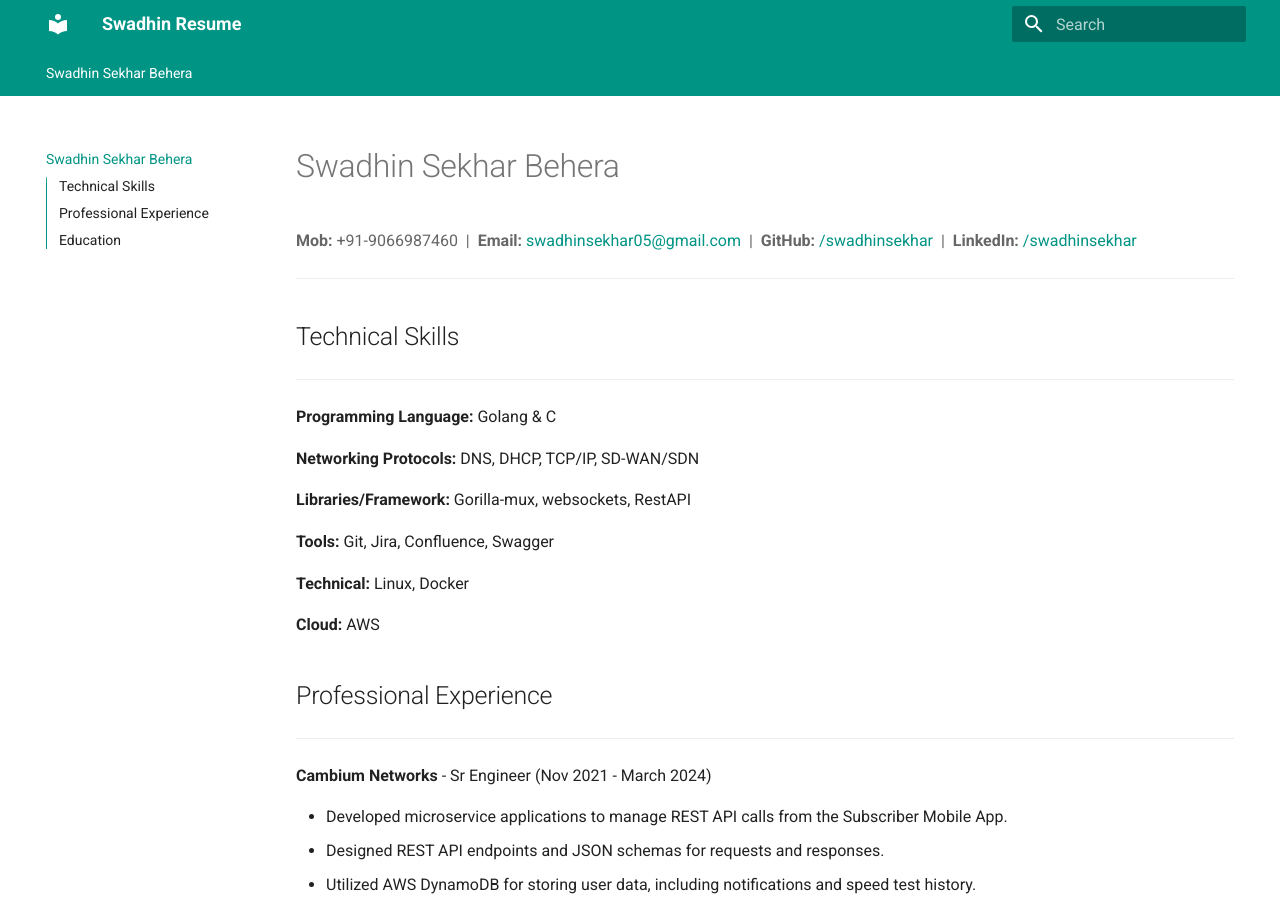
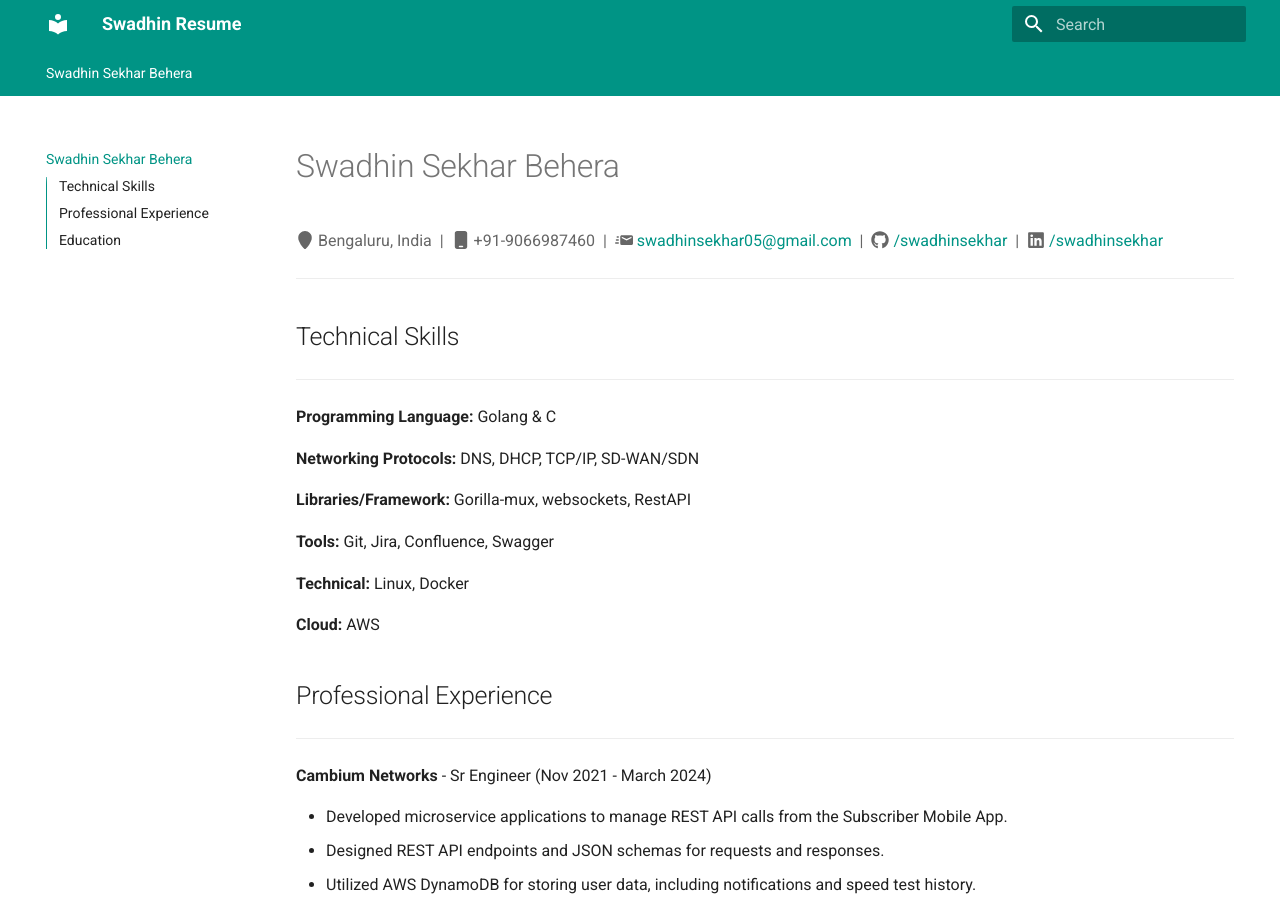
Before and after one commit to swadhinsekhar/swadhinsekhar.github.io, an MkDocs documentation site: the page built from docs/index.md, in a window 1280 px wide and 900 px high. Built offline with MkDocs 1.6.1 and Material for MkDocs 9.7.7, drawn with Linux system fonts in a browser that asks for light colours.

Commit message:
updated css 3

```diff
--- a/docs/index.md
+++ b/docs/index.md
@@ -4,10 +4,11 @@
 <link rel="stylesheet" href="css/style.css">
 
 <span style="color: #666666;" class="contact-info">
-      **Mob:** +91-9066987460 &nbsp;|&nbsp;
-      **Email:** <a href="mailto:swadhinsekhar05@gmail.com" target="_blank">swadhinsekhar05@gmail.com</a> &nbsp;|&nbsp;
-      **GitHub:** <a href="https://github.com/swadhinsekhar" target="_blank">/swadhinsekhar</a> &nbsp;|&nbsp;
-      **LinkedIn:** <a href="https://www.linkedin.com/in/swadhinsekhar/" target="_blank">/swadhinsekhar</a>
+      :fontawesome-solid-location-pin: Bengaluru, India &nbsp;|&nbsp;
+      :fontawesome-solid-mobile: +91-9066987460 &nbsp;|&nbsp;
+      :material-email-fast: <a href="mailto:swadhinsekhar05@gmail.com" target="_blank">swadhinsekhar05@gmail.com</a> &nbsp;|&nbsp;
+      :fontawesome-brands-github: <a href="https://github.com/swadhinsekhar" target="_blank">/swadhinsekhar</a> &nbsp;|&nbsp;
+      :fontawesome-brands-linkedin: <a href="https://www.linkedin.com/in/swadhinsekhar/" target="_blank">/swadhinsekhar</a>
 </span>
 
 <hr class="linebreakTop">
--- a/mkdocs.yml
+++ b/mkdocs.yml
@@ -38,6 +38,9 @@ markdown_extensions:
   - pymdownx.superfences
   - pymdownx.mark
   - attr_list
+  - pymdownx.emoji:
+      emoji_index: !!python/name:material.extensions.emoji.twemoji
+      emoji_generator: !!python/name:material.extensions.emoji.to_svg
 
 copyright: |
   &copy; 2024 <a href="https://github.com/swadhinsekhar"  target="_blank" rel="noopener">Swadhin Sekhar</a>
```
